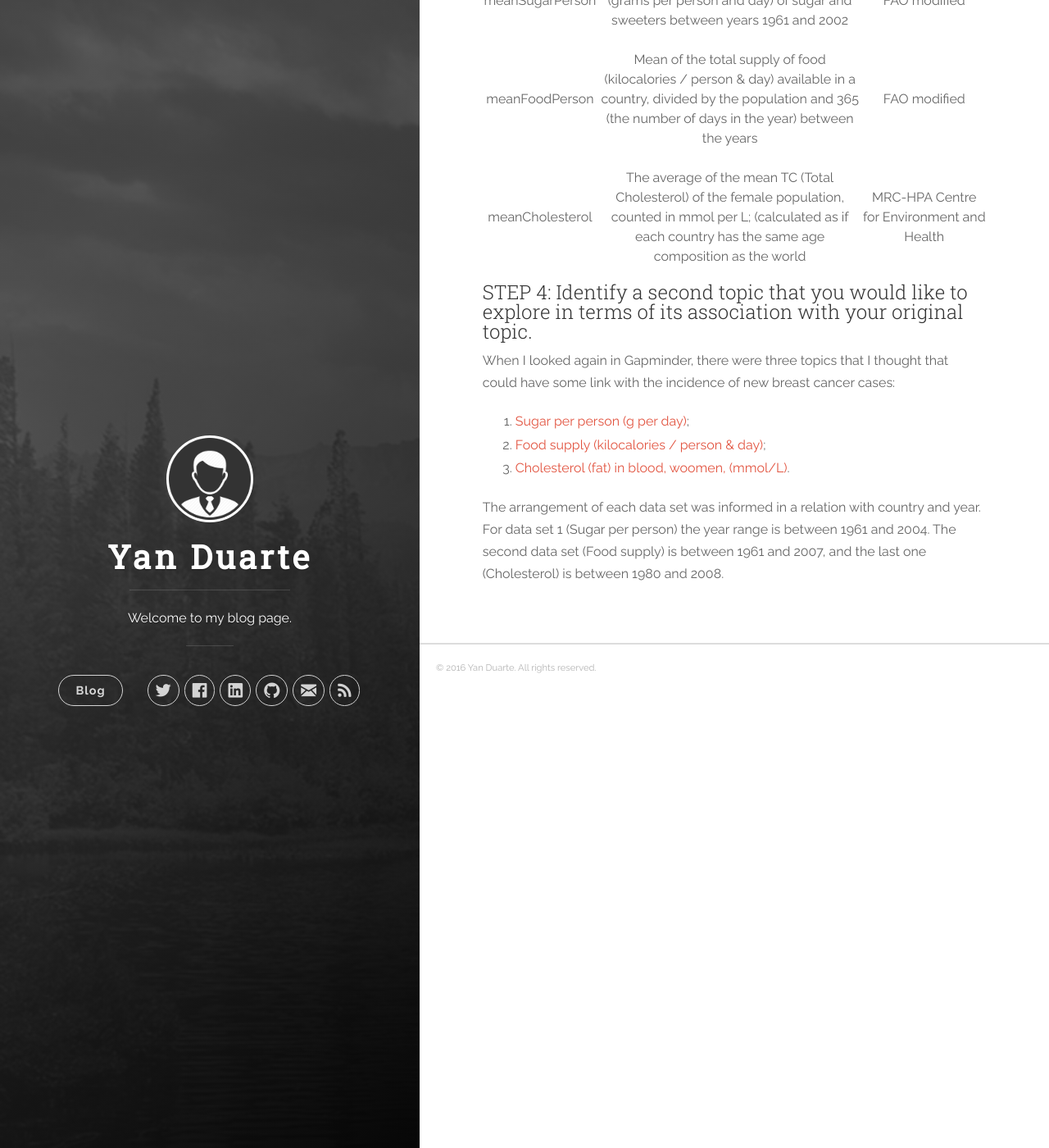
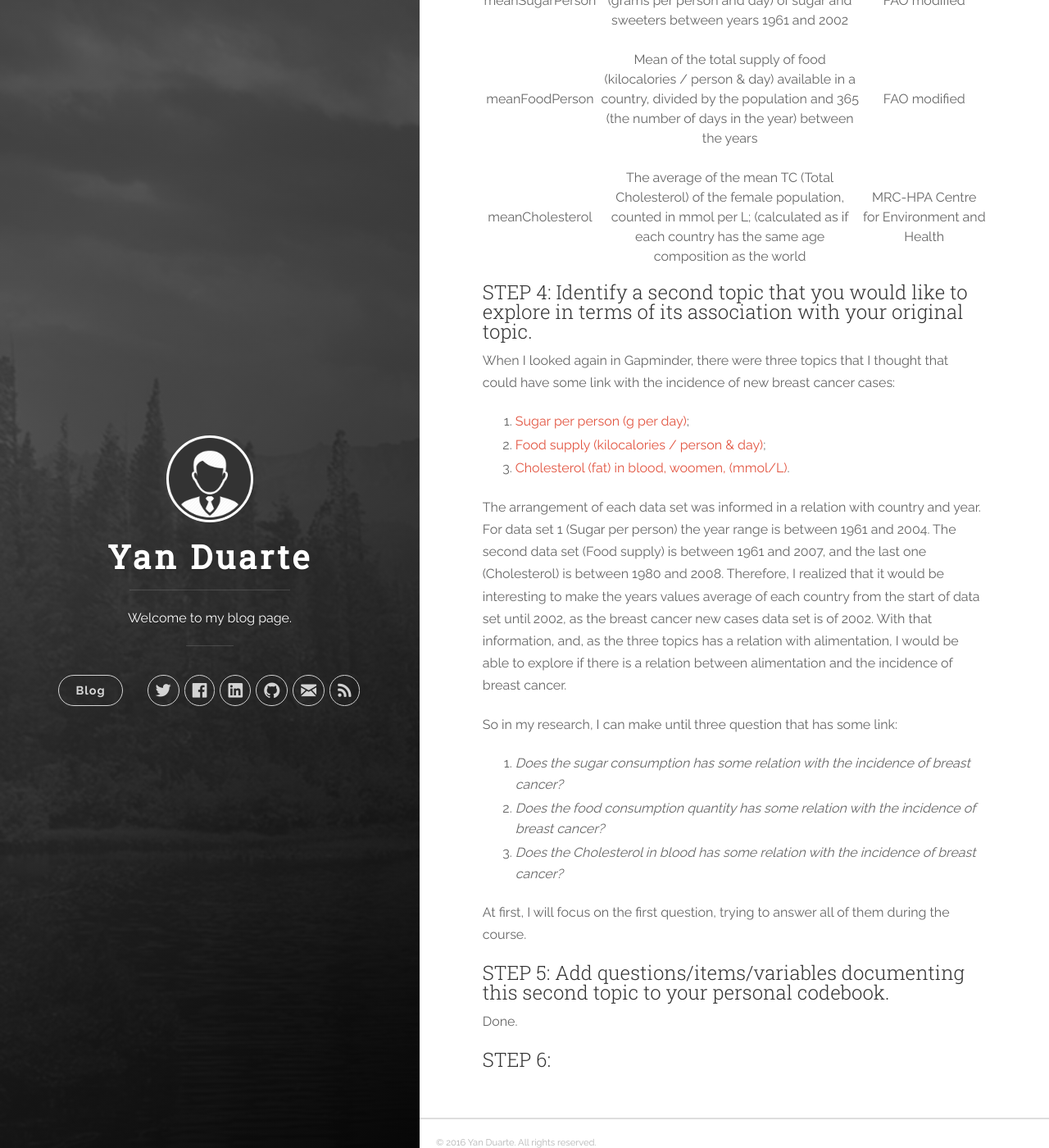
Before and after one commit to yan-duarte/yan-duarte.github.io, a Jekyll site: the page built from _posts/2016-01-08-welcome-to-jekyll.markdown, in a window 1280 px wide and 1400 px high, scrolled down 882 px. Shown: the whole window at 82% size. Built offline with Jekyll 4.4.1, drawn with Linux system fonts in a browser that asks for light colours; nearby versions of some CDN libraries.

Commit message:
Updated 2016-01-08-welcome-to-jekyll.markdown

```diff
--- a/_posts/2016-01-08-welcome-to-jekyll.markdown
+++ b/_posts/2016-01-08-welcome-to-jekyll.markdown
@@ -31,9 +31,20 @@ When I looked again in Gapminder, there were three topics that I thought that co
 3. [Cholesterol (fat) in blood, woomen, (mmol/L)][link_gmcholesterol].
 
 The arrangement of each data set was informed in a relation with country and year. For data set 1 (Sugar per person) the year range is between 1961 and 2004. The second data set (Food supply) is between 1961 and 2007, and the last one (Cholesterol) is between 1980 and 2008.
+Therefore, I realized that it would be interesting to make the years values average of each country from the start of data set until 2002, as the breast cancer new cases data set is of 2002.
+With that information, and, as the three topics has a relation with alimentation, I would be able to explore if there is a relation between alimentation and the incidence of breast cancer.
 
+So in my research, I can make until three question that has some link:
+1. _Does the sugar consumption has some relation with the incidence of breast cancer?_
+2. _Does the food consumption quantity has some relation with the incidence of breast cancer?_
+3. _Does the Cholesterol in blood has some relation with the incidence of breast cancer?_
 
+At first, I will focus on the first question, trying to answer all of them during the course.
 
+## STEP 5: Add questions/items/variables documenting this second topic to your personal codebook.
+Done.
+
+## STEP 6:
 
 
 [link_gapminder]:      http://www.gapminder.org
```
